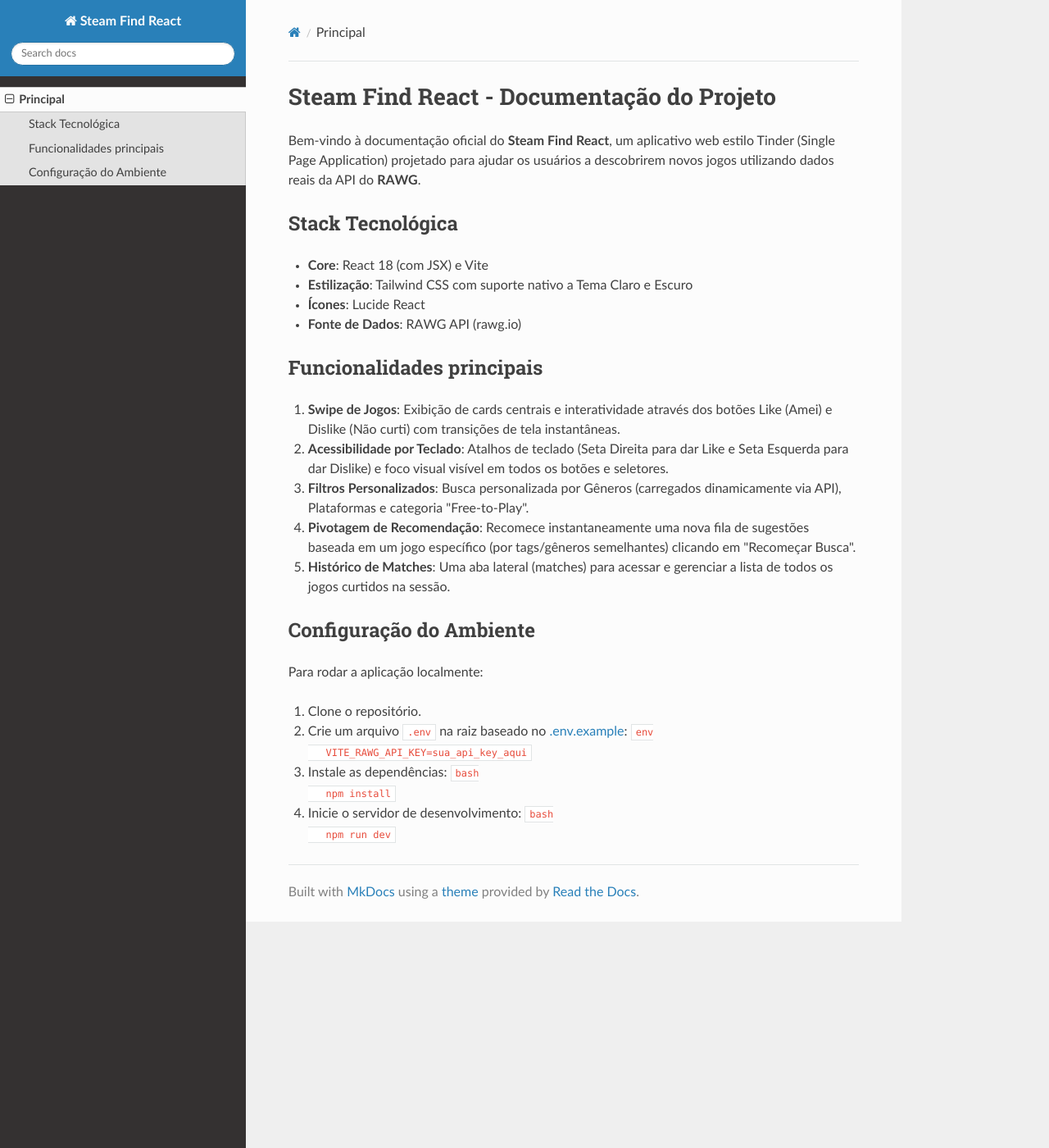
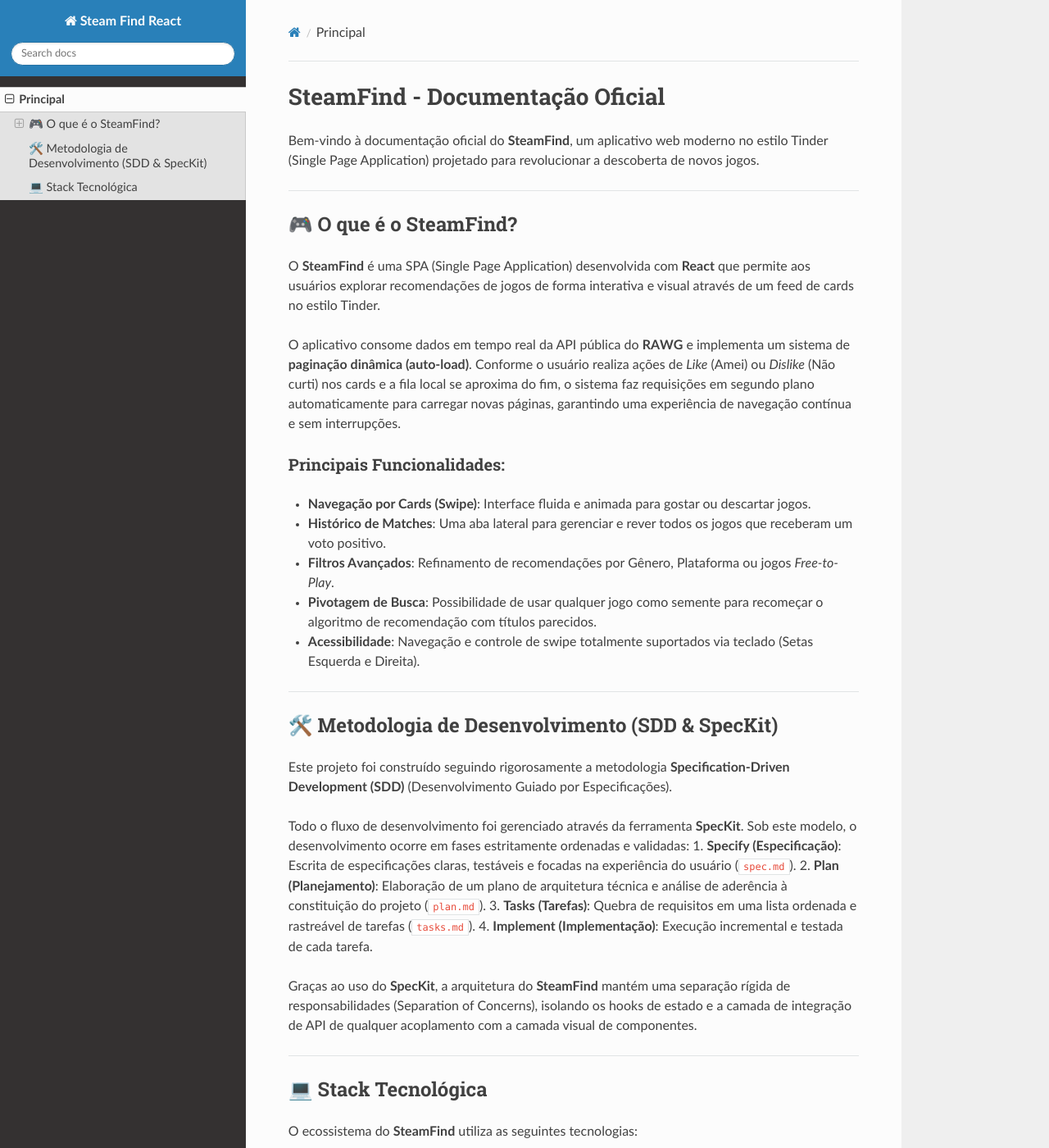
Before and after one commit to RafaelDeps/steam_find_react, an MkDocs documentation site: the page built from docs/index.md, in a window 1280 px wide and 1400 px high. Shown: the whole window at 82% size. Built offline with MkDocs 1.6.1, drawn with Linux system fonts in a browser that asks for light colours; nearby versions of some CDN libraries; some of the changed text lies outside the part shown.

Commit message:
Update documentation and README for SteamFind project
- Enhance README.md with project overview, setup instructions, and technology stack.
- Revise docs/index.md to provide comprehensive project documentation, including SDD methodology.
- Add specification, plan, and validation guides for documentation updates.
- Include quality checklist and task organization for documentation processes.

````diff
--- a/docs/index.md
+++ b/docs/index.md
@@ -1,33 +1,44 @@
-# Steam Find React - Documentação do Projeto
+# SteamFind - Documentação Oficial
 
-Bem-vindo à documentação oficial do **Steam Find React**, um aplicativo web estilo Tinder (Single Page Application) projetado para ajudar os usuários a descobrirem novos jogos utilizando dados reais da API do **RAWG**.
+Bem-vindo à documentação oficial do **SteamFind**, um aplicativo web moderno no estilo Tinder (Single Page Application) projetado para revolucionar a descoberta de novos jogos.
 
-## Stack Tecnológica
-- **Core**: React 18 (com JSX) e Vite
-- **Estilização**: Tailwind CSS com suporte nativo a Tema Claro e Escuro
-- **Ícones**: Lucide React
-- **Fonte de Dados**: RAWG API (rawg.io)
+---
 
-## Funcionalidades principais
-1. **Swipe de Jogos**: Exibição de cards centrais e interatividade através dos botões Like (Amei) e Dislike (Não curti) com transições de tela instantâneas.
-2. **Acessibilidade por Teclado**: Atalhos de teclado (Seta Direita para dar Like e Seta Esquerda para dar Dislike) e foco visual visível em todos os botões e seletores.
-3. **Filtros Personalizados**: Busca personalizada por Gêneros (carregados dinamicamente via API), Plataformas e categoria "Free-to-Play".
-4. **Pivotagem de Recomendação**: Recomece instantaneamente uma nova fila de sugestões baseada em um jogo específico (por tags/gêneros semelhantes) clicando em "Recomeçar Busca".
-5. **Histórico de Matches**: Uma aba lateral (matches) para acessar e gerenciar a lista de todos os jogos curtidos na sessão.
+## 🎮 O que é o SteamFind?
 
-## Configuração do Ambiente
-Para rodar a aplicação localmente:
+O **SteamFind** é uma SPA (Single Page Application) desenvolvida com **React** que permite aos usuários explorar recomendações de jogos de forma interativa e visual através de um feed de cards no estilo Tinder.
 
-1. Clone o repositório.
-2. Crie um arquivo `.env` na raiz baseado no [.env.example](file:///home/rafael/steam_find_react/.env.example):
-   ```env
-   VITE_RAWG_API_KEY=sua_api_key_aqui
-   ```
-3. Instale as dependências:
-   ```bash
-   npm install
-   ```
-4. Inicie o servidor de desenvolvimento:
-   ```bash
-   npm run dev
-   ```
+O aplicativo consome dados em tempo real da API pública do **RAWG** e implementa um sistema de **paginação dinâmica (auto-load)**. Conforme o usuário realiza ações de *Like* (Amei) ou *Dislike* (Não curti) nos cards e a fila local se aproxima do fim, o sistema faz requisições em segundo plano automaticamente para carregar novas páginas, garantindo uma experiência de navegação contínua e sem interrupções.
+
+### Principais Funcionalidades:
+- **Navegação por Cards (Swipe)**: Interface fluida e animada para gostar ou descartar jogos.
+- **Histórico de Matches**: Uma aba lateral para gerenciar e rever todos os jogos que receberam um voto positivo.
+- **Filtros Avançados**: Refinamento de recomendações por Gênero, Plataforma ou jogos *Free-to-Play*.
+- **Pivotagem de Busca**: Possibilidade de usar qualquer jogo como semente para recomeçar o algoritmo de recomendação com títulos parecidos.
+- **Acessibilidade**: Navegação e controle de swipe totalmente suportados via teclado (Setas Esquerda e Direita).
+
+---
+
+## 🛠️ Metodologia de Desenvolvimento (SDD & SpecKit)
+
+Este projeto foi construído seguindo rigorosamente a metodologia **Specification-Driven Development (SDD)** (Desenvolvimento Guiado por Especificações).
+
+Todo o fluxo de desenvolvimento foi gerenciado através da ferramenta **SpecKit**. Sob este modelo, o desenvolvimento ocorre em fases estritamente ordenadas e validadas:
+1. **Specify (Especificação)**: Escrita de especificações claras, testáveis e focadas na experiência do usuário (`spec.md`).
+2. **Plan (Planejamento)**: Elaboração de um plano de arquitetura técnica e análise de aderência à constituição do projeto (`plan.md`).
+3. **Tasks (Tarefas)**: Quebra de requisitos em uma lista ordenada e rastreável de tarefas (`tasks.md`).
+4. **Implement (Implementação)**: Execução incremental e testada de cada tarefa.
+
+Graças ao uso do **SpecKit**, a arquitetura do **SteamFind** mantém uma separação rígida de responsabilidades (Separation of Concerns), isolando os hooks de estado e a camada de integração de API de qualquer acoplamento com a camada visual de componentes.
+
+---
+
+## 💻 Stack Tecnológica
+
+O ecossistema do **SteamFind** utiliza as seguintes tecnologias:
+
+- **React 18**: Biblioteca base para construção da interface baseada em componentes reativos.
+- **Vite**: Ferramenta de build rápida e moderna para empacotamento e servidor de desenvolvimento.
+- **Tailwind CSS**: Framework de estilização utilitário para design moderno, responsivo e suporte nativo a temas (Dark/Light).
+- **MkDocs**: Gerador de sites estáticos rápido e simples voltado para documentação de projetos em Markdown.
+- **GitHub Actions (CI/CD)**: Automação completa para integrar código, realizar builds e publicar a aplicação e a documentação estática diretamente no GitHub Pages.
````
Also changed, not shown: README.md (added, +63 -0 lines), specs/004-documentation-update/checklists/requirements.md (added, +34 -0 lines), specs/004-documentation-update/data-model.md (added, +28 -0 lines), specs/004-documentation-update/plan.md (added, +65 -0 lines), specs/004-documentation-update/quickstart.md (added, +35 -0 lines), specs/004-documentation-update/research.md (added, +18 -0 lines), specs/004-documentation-update/spec.md (added, +71 -0 lines), specs/004-documentation-update/tasks.md (added, +111 -0 lines), 2 other files.
